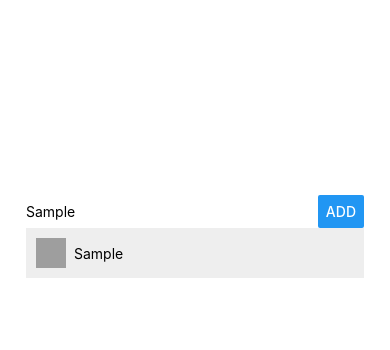
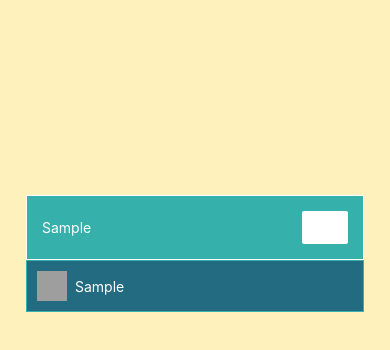
Before and after one commit to Christianq010/react-native-guide-my-app, a React Native app: screen / in a window 390 px wide. Both pictures are taken after typing "Sample" into the empty fields and a click on the button "ADD". Shown: the top 350 px of the page. Built offline with nearby package versions, Linux system fonts and the light colour scheme; grey boxes are pictures that could not be loaded.

Commit message:
Styling: Refactor Colors

```diff
--- a/App.js
+++ b/App.js
@@ -75,7 +75,7 @@ const styles = StyleSheet.create({
   container: {
     flex: 1,
     padding: 26,
-    backgroundColor: "#fff",
+    backgroundColor: "#FFF1BC",
     alignItems: "center",
     justifyContent: "flex-start"
   }
--- a/src/components/ListItem/ListItem.js
+++ b/src/components/ListItem/ListItem.js
@@ -5,7 +5,7 @@ const listItem = props => (
   <TouchableOpacity onPress={props.onItemPressed}>
     <View style={styles.listItem}>
       <Image resizeMode="cover" source={props.placeImage} style={styles.placeImage} />
-      <Text>{props.placeName}</Text>
+      <Text style={styles.placeText}>{props.placeName}</Text>
     </View>
   </TouchableOpacity>
 );
@@ -15,14 +15,19 @@ const styles = StyleSheet.create({
     width: "100%",
     marginBottom: 5,
     padding: 10,
-    backgroundColor: "#eee",
+    backgroundColor: "#226B80",
     flexDirection: "row",
-    alignItems: "center"
+    alignItems: "center",
+    borderWidth: 1,
+    borderColor: '#35B0AB'
   },
   placeImage: {
       marginRight: 8,
       height: 30,
       width: 30
+  },
+  placeText: {
+    color: "white",
   }
 });
 
--- a/src/components/PlaceDetail/PlaceDetail.js
+++ b/src/components/PlaceDetail/PlaceDetail.js
@@ -21,7 +21,7 @@ const placeDetail = props => {
       <View style={styles.modalContainer}>
         {modalContent}
         <View>
-          <Button title="Delete" color="red" onPress={props.onItemDeleted} />
+          <Button title="Delete" color="#FF4D4D" onPress={props.onItemDeleted} />
           <Button title="Close" onPress={props.onModalClosed} />
         </View>
       </View>
@@ -32,7 +32,10 @@ const placeDetail = props => {
 const styles = StyleSheet.create({
   modalContainer: {
     margin: 22,
-    marginTop: "40%"
+    marginTop: "40%",
+    backgroundColor: "#FFF1BC",
+    borderWidth: 3,
+    borderColor: '#35B0AB'
   },
   placeImage: {
     width: "100%",
@@ -41,7 +44,8 @@ const styles = StyleSheet.create({
   placeName: {
     fontWeight: "bold",
     textAlign: "center",
-    fontSize: 28
+    fontSize: 28,
+    color: "#226B80"
   }
 });
 
--- a/src/components/PlaceInput/PlaceInput.js
+++ b/src/components/PlaceInput/PlaceInput.js
@@ -35,6 +35,7 @@ class PlaceInput extends Component {
         />
         <Button
           title="Add"
+          color="white"
           style={styles.placeButton}
           onPress={this.placeSubmitHandler}
         />
@@ -48,15 +49,22 @@ const styles = StyleSheet.create({
     // flex: 1,
     width: "100%",
     marginTop: "50%",
+    padding: 15,
     flexDirection: "row",
     justifyContent: "space-between",
-    alignItems: "center"
+    alignItems: "center",
+    backgroundColor: "#35B0AB",
+    borderWidth: 0.5,
+    borderColor: 'white'
   },
   placeInput: {
-    width: "50%"
+    width: "50%",
+    color: "white"
   },
   placeButton: {
-    width: "30%"
+    width: "30%",
+    color: "white",
+    backgroundColor: "#446E5C"
   }
 });
 
```
